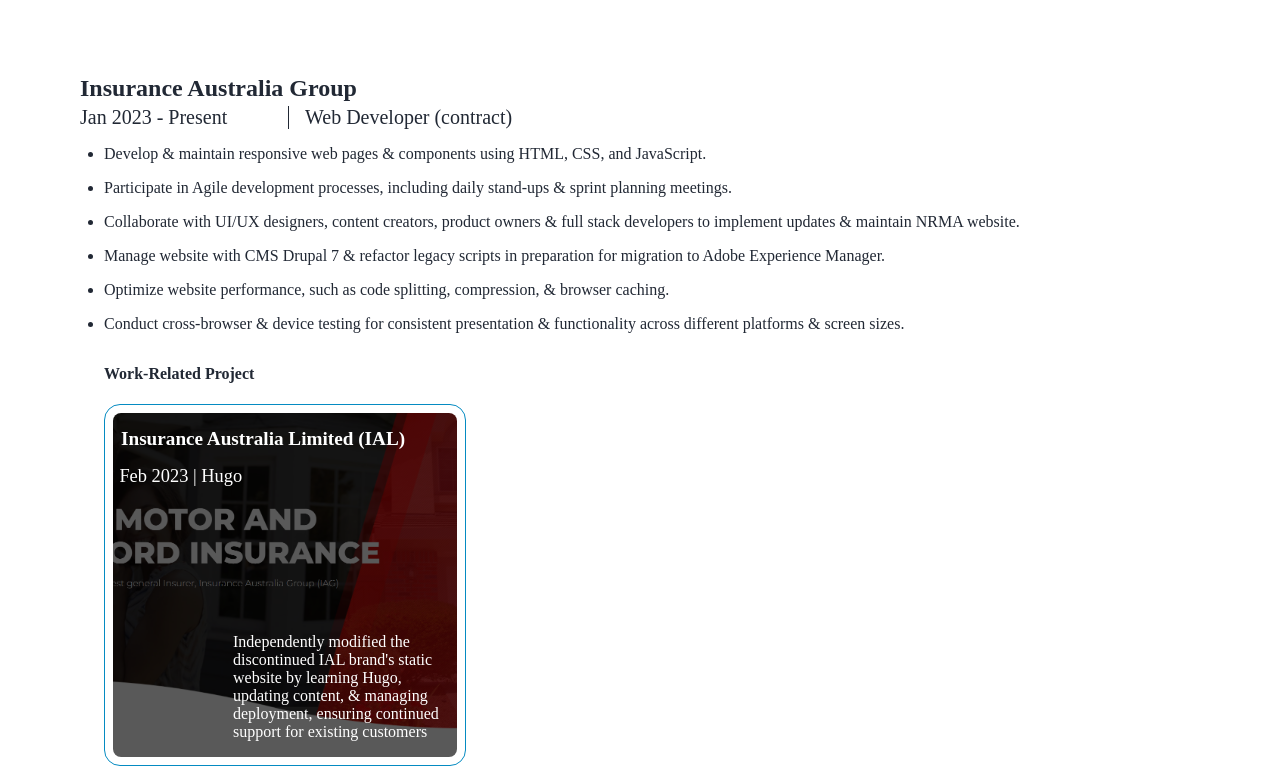
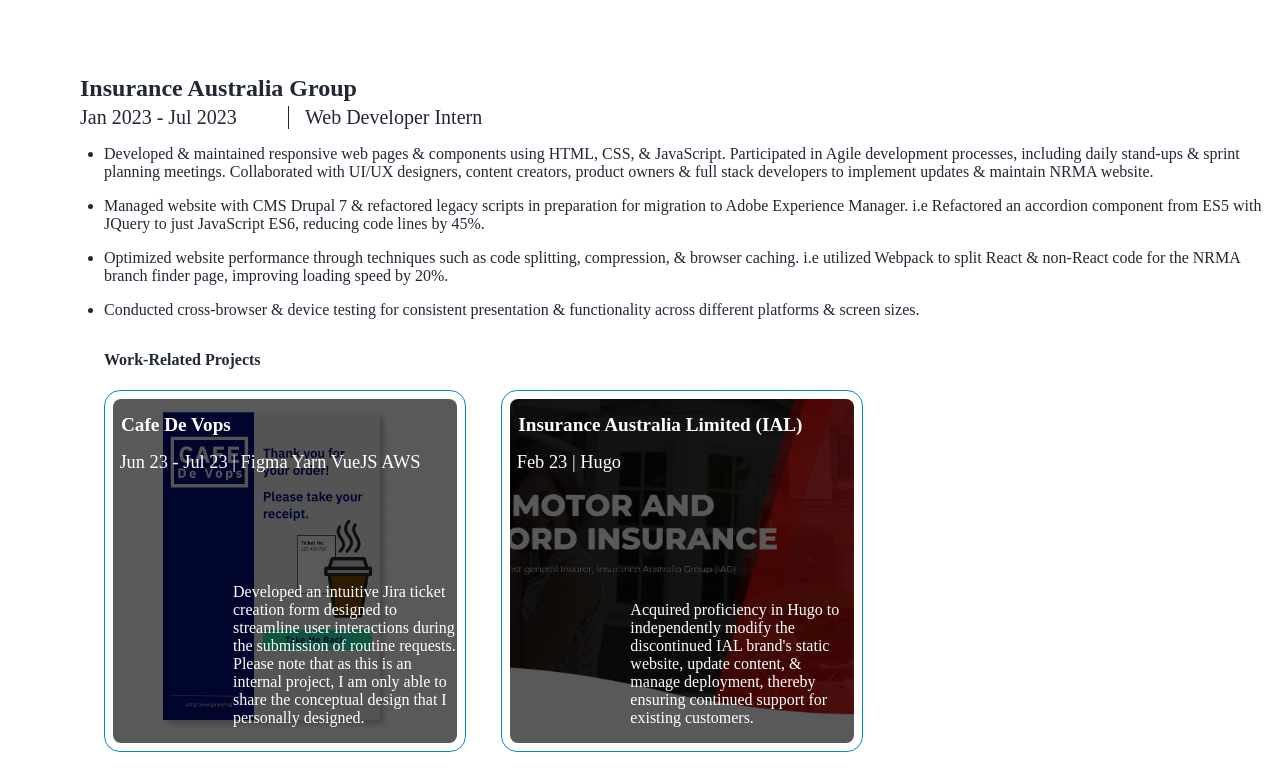
Before and after one commit to wteo/resumev2, a React (Create React App) app: page / in a window 1280 px wide. Shown: the part 1409-2180 px from the top of the page. Built offline with nearby package versions, Linux system fonts and the light colour scheme.

Commit message:
Uodated resume

```diff
--- a/src/components/Experience/Experience.js
+++ b/src/components/Experience/Experience.js
@@ -10,8 +10,8 @@
 
     const jobsArr = [{
         company: 'Insurance Australia Group',
-        dates: 'Jan 2023 - Present',
-        title: 'Web Developer (contract)',
+        dates: 'Jan 2023 - Jul 2023',
+        title: 'Web Developer Intern',
     },{
         company: 'Link Group',
         dates: 'Nov 2019 – Jan 2023',
--- a/src/components/Experience/JobDescription.js
+++ b/src/components/Experience/JobDescription.js
@@ -4,42 +4,50 @@
 import Project from "../Projects/Project";
 
 import IAL from '../../images/ial.png';
+import cafeDeVopsImg from '../../images/cafeDeVops.png';
+import cafeDeVopsDoc from '../../files/cafeDeVops.pdf';
 
 function JobDescription() {
     return (
     <>
         <ul className={styles.jobDescriptionStyle}>
             <li className={styles.task}>
-                Develop & maintain responsive web pages & components using HTML, CSS, and JavaScript.
+                Developed & maintained responsive web pages & components using HTML, CSS, & JavaScript.
+                Participated in Agile development processes, including daily stand-ups & sprint planning meetings.
+                Collaborated with UI/UX designers, content creators, product owners & full stack developers to implement updates & maintain NRMA website.
             </li>
             <li className={styles.task}>
-                Participate in Agile development processes, including daily stand-ups & sprint planning meetings.
+                Managed website with CMS Drupal 7 & refactored legacy scripts in preparation for migration to Adobe Experience Manager.
+                i.e Refactored an accordion component from ES5 with JQuery to just JavaScript ES6, reducing code lines by 45%.
             </li>
             <li className={styles.task}>
-                Collaborate with UI/UX designers, content creators, product owners & full stack developers to implement updates & maintain NRMA website.
+                Optimized website performance through techniques such as code splitting, compression, & browser caching.
+                i.e utilized Webpack to split React & non-React code for the NRMA branch finder page, improving loading speed by 20%.
             </li>
             <li className={styles.task}>
-                Manage website with CMS Drupal 7 & refactor legacy scripts in preparation for migration to Adobe Experience Manager.
-            </li>
-            <li className={styles.task}>
-                Optimize website performance, such as code splitting, compression, & browser caching.
-            </li>
-            <li className={styles.task}>
-                Conduct cross-browser & device testing for consistent presentation & functionality across different platforms & screen sizes.
+                Conducted cross-browser & device testing for consistent presentation & functionality across different platforms & screen sizes.
             </li>
         </ul>
         <section className={styles.jobDescriptionStyle}>
-            <h4>Work-Related Project</h4>
-            <Project
+            <h4>Work-Related Projects</h4>
+            <div className={styles.projectsGrid}>
+                <Project
+                    name="Cafe De Vops"
+                    imageLink={cafeDeVopsImg}
+                    projectLink={cafeDeVopsDoc}
+                    date="Jun 23 - Jul 23 | Figma Yarn VueJS AWS"
+                    description="Developed an intuitive Jira ticket creation form designed to streamline user interactions during the submission of routine requests.
+                    Please note that as this is an internal project, I am only able to share the conceptual design that I personally designed."
+                />
+                <Project
                     name="Insurance Australia Limited (IAL)"
                     imageLink={IAL}
                     projectLink="https://ial.com.au"
-                    date="Feb 2023 | Hugo"
-                    description="Independently modified the discontinued IAL brand's
-                    static website by learning Hugo, updating content, &
-                    managing deployment, ensuring continued support for
-                    existing customers"
-            />
+                    date="Feb 23 | Hugo"
+                    description="Acquired proficiency in Hugo to independently modify the discontinued IAL brand's static website,
+                    update content, & manage deployment, thereby ensuring continued support for existing customers."
+                />
+            </div>
         </section>
     </>
     );
--- a/src/components/Experience/JobDescription.module.css
+++ b/src/components/Experience/JobDescription.module.css
@@ -13,6 +13,16 @@
     margin: auto 0;
     padding-bottom: 1rem;
     color: var(--alternate-p-text-color);
+}
+
+.projectsGrid {
+    max-width: 75rem;
+    margin: 0 auto;
+    display: grid;
+    grid-template-columns: 1fr 1fr 1fr;
+    row-gap: 2.5rem;
+    column-gap: 1rem;
+    margin-bottom: 5rem;
 }
 
 @media (max-width: 780px) {
@@ -33,4 +43,15 @@
         font-size: 75%;
         margin-left: 2rem;
     }
+
+    .projectsGrid {
+        margin-left: 2rem;
+        grid-template-columns: 1fr;
+    }
 }
+
+@media (max-width: 1150px) and (min-width: 779px) {
+    .projectsGrid {
+        grid-template-columns: 1fr 1fr;
+    }
+}
--- a/src/components/Tools/Tools.js
+++ b/src/components/Tools/Tools.js
@@ -9,6 +9,7 @@
 // Languages
 import jsIcon from '../../icons/js.png';
 import tsIcon from '../../icons/ts.png';
+import php from '../../icons/php.png';
 import es6 from '../../icons/es6.png';
 import html from '../../icons/html.png';
 import css from '../../icons/css.png';
@@ -28,11 +29,16 @@
 import react from '../../icons/react.png';
 import vue from '../../icons/vue.png'
 
+// CMS
+import drupal from '../../icons/drupal.png';
+import hubspot from '../../icons/hubspot.png'
+
 // Code Editor
 import vscode from '../../icons/vscode.png';
 
 // Package Manager
 import npm from '../../icons/npm.png';
+import yarn from '../../icons/yarn.png';
 
 // Back-end Runtime Platforms
 import nodeJS from '../../icons/nodeJS.jpg';
@@ -49,6 +55,8 @@
 // Deployment
 import netlify from '../../icons/netlify.png';
 import github from '../../icons/github.png';
+import hugo from '../../icons/hugo.png';
+import aws from '../../icons/aws.png';
 
 // React Frameworks or Modules
 import reactRouter from '../../icons/reactRouter.png';
@@ -79,6 +87,7 @@
                     <ToolsContainer toolType='Languages'>
                         <Tool imageLink={jsIcon} toolName='JavaScript'/>
                         <Tool imageLink={tsIcon} toolName='TypeScript'/>
+                        <Tool imageLink={php} toolName='PHP'/>
                         <Tool imageLink={es6} toolName='ES6'/>
                         <Tool imageLink={css} toolName='CSS'/>
                         <Tool imageLink={html} toolName='HTML'/>
@@ -98,11 +107,16 @@
                         <Tool imageLink={react} toolName='React'/>
                         <Tool imageLink={vue} toolName='Vue'/>
                     </ToolsContainer>
-                    <ToolsContainer toolType='Code Editor'>
-                        <Tool imageLink={vscode} toolName='VSCode'/>
+                    <ToolsContainer toolType='Content Management System'>
+                        <Tool imageLink={drupal} toolName='Drupal'/>
+                        <Tool imageLink={hubspot} toolName='Hubspot'/>
                     </ToolsContainer>
                     <ToolsContainer toolType='Package Manager'>
                         <Tool imageLink={npm} toolName='NPM'/>
+                        <Tool imageLink={yarn} toolName='Yarn'/>
+                    </ToolsContainer>
+                    <ToolsContainer toolType='Code Editor'>
+                        <Tool imageLink={vscode} toolName='VSCode'/>
                     </ToolsContainer>
                     <ToolsContainer toolType='Back-end Runtime Platforms'>
                         <Tool imageLink={nodeJS} toolName='NodeJS'/>
@@ -119,6 +133,8 @@
                     <ToolsContainer toolType='Deployment'>
                         <Tool imageLink={netlify} toolName='Netlify'/>
                         <Tool imageLink={github} toolName='GitHub'/>
+                        <Tool imageLink={hugo} toolName='Hugo'/>
+                        <Tool imageLink={aws} toolName='AWS CDK'/>
                     </ToolsContainer>
                     <ToolsContainer toolType='React Frameworks / Modules'>
                         <Tool imageLink={reactRouter} toolName='React Router'/>
```
